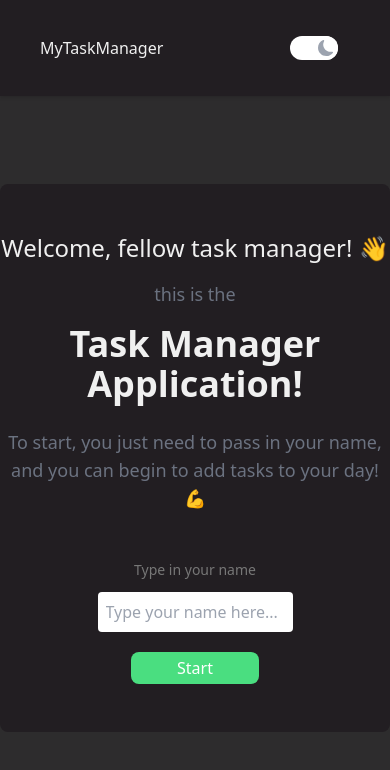
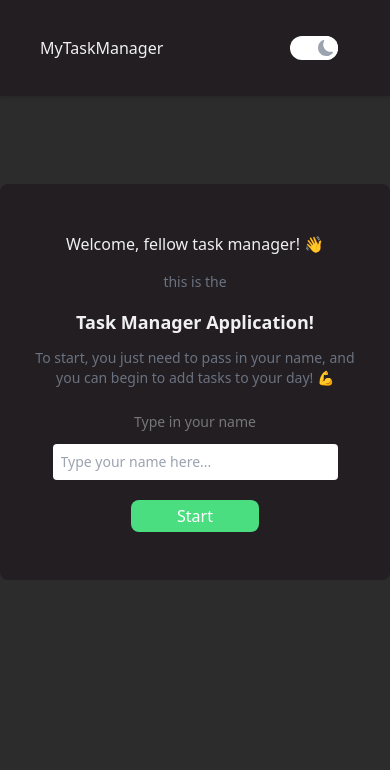
Before and after one commit to kristiangal/task-manager, a React (Vite) app: page /login in a window 390 px wide. Shown: the top 770 px of the page. Built offline with nearby package versions, Linux system fonts and the light colour scheme.

Commit message:
add responsive styling to the login page

```diff
--- a/src/components/PrivateRoute.jsx
+++ b/src/components/PrivateRoute.jsx
@@ -4,7 +4,6 @@ import { useSelector } from "react-redux";
 
 const PrivateRoute = () => {
   const { user } = useSelector((state) => state.user);
-  console.log(user == true);
 
   return user ? <Outlet /> : <Navigate to="/login" replace />;
 };
--- a/src/features/userSlice.js
+++ b/src/features/userSlice.js
@@ -11,7 +11,6 @@ const userSlice = createSlice({
   initialState,
   reducers: {
     setUser: (state, action) => {
-      console.log(action.payload);
       const { name } = action.payload;
       state.user = name;
       localStorage.setItem("user", JSON.stringify(state.user));
--- a/src/pages/LoginPage.jsx
+++ b/src/pages/LoginPage.jsx
@@ -32,27 +32,29 @@ const LoginPage = () => {
     >
       <form
         onSubmit={(e) => handleSetUser(e)}
-        className={`${theme}Theme mx-auto xs:w-12/12 sm:w-11/12 md:w-10/12 lg:w-8/12 text-center py-12 rounded-lg mt-6 transition-all duration-300`}
+        className={`${theme}Theme mx-auto xs:w-12/12 sm:w-11/12 md:w-10/12 lg:w-8/12 text-center py-12 px-6 md:px-2 rounded-lg mt-6 transition-all duration-300`}
       >
         <div className="text text-center">
-          <h1 className="text-2xl font-medium">
+          <h1 className="xs:text-md sm:text-lg md:text-xl lg:text-2xl font-medium">
             Welcome, fellow task manager! 👋
           </h1>
-          <p className="text-lg py-4 text-gray-500">this is the</p>
-          <h1 className="text-4xl font-bold">Task Manager Application!</h1>
-          <p className="text-lg text-gray-500 pt-6 pb-12">
+          <p className="text-sm md:text-lg py-4 text-gray-500">this is the</p>
+          <h1 className="text-lg md:text-2xl lg:text-4xl font-bold">
+            Task Manager Application!
+          </h1>
+          <p className="text-sm md:text-md lg:text-lg text-gray-500 pt-3 lg:pt-6 pb-6 lg:pb-12">
             To start, you just need to pass in your name, and you can begin to
             add tasks to your day! 💪
           </p>
         </div>
-        <div className="inputGroup text-center w-1/2 mx-auto">
+        <div className="inputGroup text-center w-10/12 md:w-1/2 mx-auto">
           <label className="block text-sm mb-1" htmlFor="name">
             Type in your name
           </label>
           <input
             value={username}
             onChange={(e) => setUsername(e.target.value)}
-            className="my-2 py-2 px-2 w-full rounded focus:border-green-400"
+            className="my-2 py-2 px-2 w-full text-sm md:text-md rounded focus:border-green-400"
             placeholder="Type your name here..."
             type="text"
           />
```
